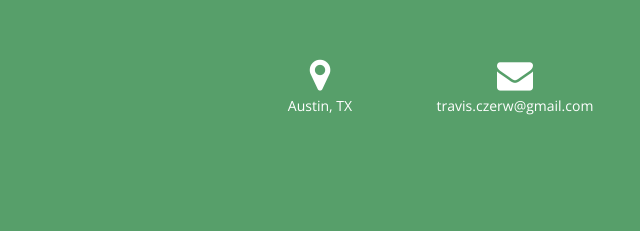
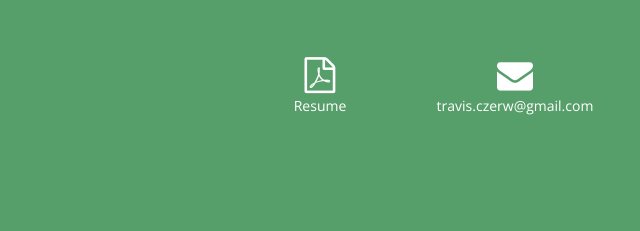
Before and after one commit to Trav84/Portfolio, a plain HTML site: page index.html in a window 1280 px wide. Shown: the part 2639-2870 px from the top of the page, 125-765 px from the left. Drawn offline with nearby package versions, Linux system fonts and the light colour scheme.

Commit message:
Added resume and swapped out icons

```diff
--- a/index.html
+++ b/index.html
@@ -295,10 +295,11 @@
 		<p> </p>
 		<div class="row">
 			<div class="col-sm-2 col-sm-offset-3">
+				<a href="assets/TravisPDF.pdf">
 				<div class="icon">
-					<i class="fa fa-map-marker fa-2x"></i>
+					<i class="fa fa-file-pdf-o fa-2x"></i>
 				</div>
-				<p class="contact-meta">Austin, TX</p>
+				<p class="contact-meta">Resume</p> </a>
 			</div>
 			<div class="col-sm-2">
 				<a href="mailto:travis.czerw@gmail.com?subject=Hey I saw your portfolio and wanted to chat!">
```
Also changed, not shown: 1 other file.
